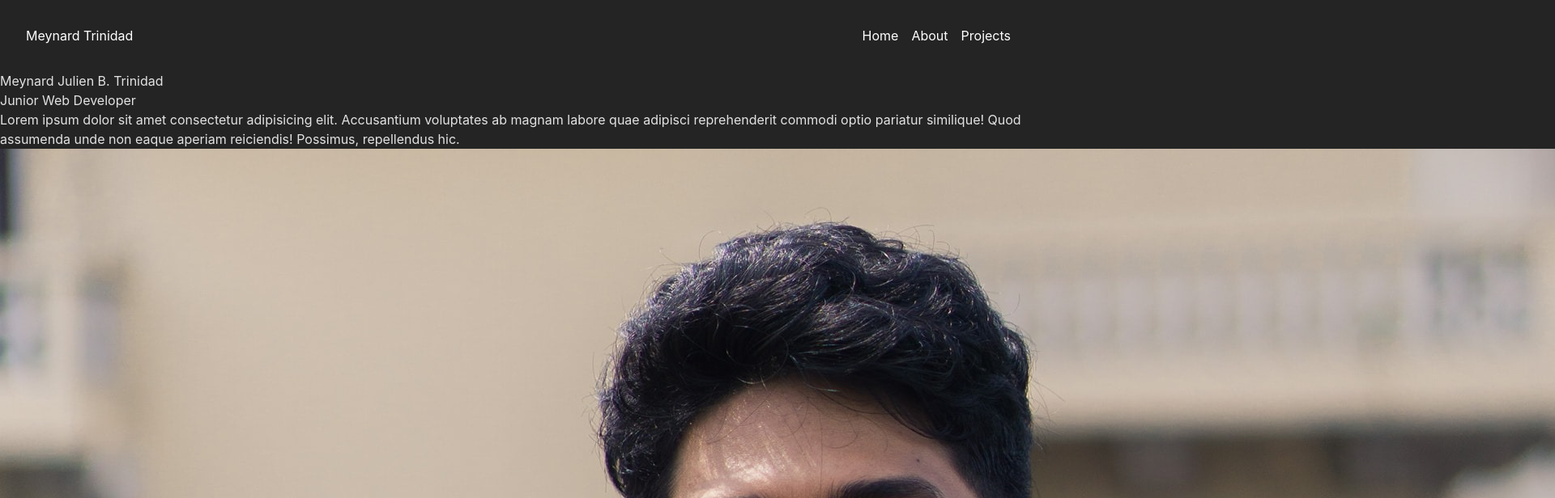
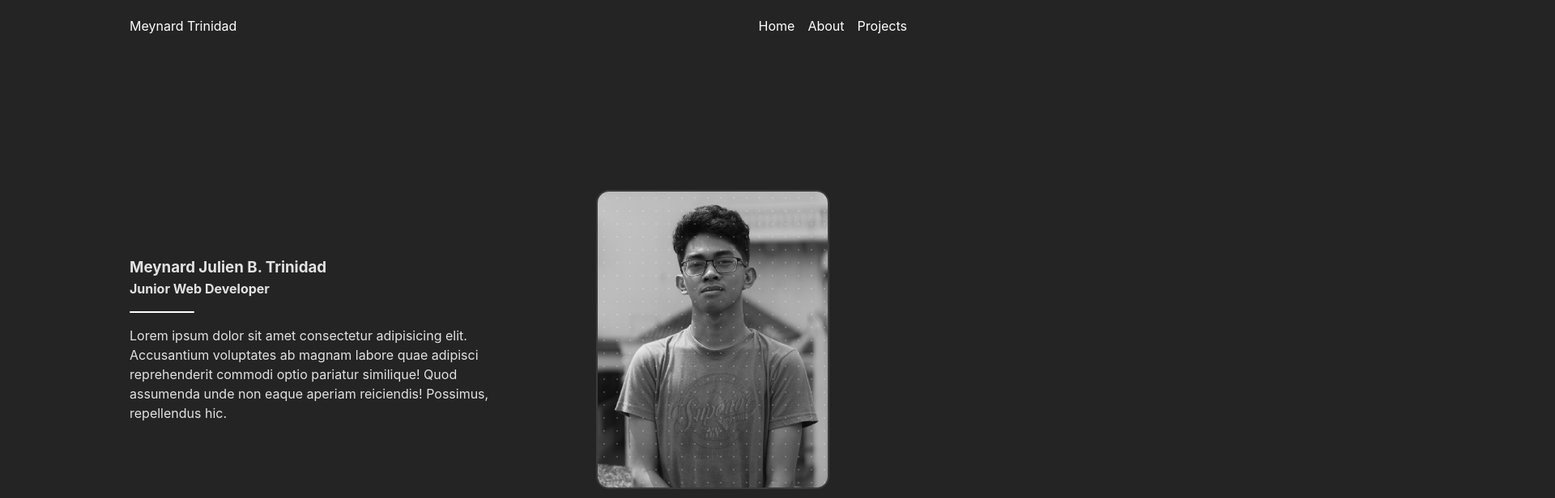
Before and after one commit to polaski0/portfolio, a React (Vite) app: page / in a window 1280 px wide. Shown: the top 616 px of the page at 81% size, 1920 px wide, since content can reach past the window. Built offline with nearby package versions, Linux system fonts and the light colour scheme.

Commit message:
Added home page

```diff
--- a/src/App.jsx
+++ b/src/App.jsx
@@ -27,6 +27,10 @@ function App() {
 
       <Home />
 
+      <About />
+
+      <Projects />
+
     </div>
   )
 };
--- a/src/assets/css/Home.css
+++ b/src/assets/css/Home.css
@@ -0,0 +1,65 @@
+.hero {
+    display: flex;
+    flex-direction: row;
+}
+
+.left,
+.right {
+    display: flex;
+    flex-direction: column;
+    justify-content: center;
+    align-items: center;
+    width: 50%;
+    height: 85vh;
+}
+
+.left {
+    align-items: start;
+    gap: 1rem;
+}
+
+.left>.divider {
+    width: 5rem;
+    height: 0.1rem;
+    border-radius: 5rem;
+    background: #ffffff;
+}
+
+.right {
+    position: relative;
+}
+
+.card {
+    position: relative;
+    width: 18rem;
+    aspect-ratio: 1.4/1.8;
+    border: 2px solid #3b3b3b;
+    border-radius: 1rem;
+    overflow: hidden;
+}
+
+.card>.card-overlay {
+    position: absolute;
+    width: 100%;
+    height: 100%;
+    background: radial-gradient(rgba(255, 255, 255, 0.2) 8%,
+            transparent 8%);
+    background-size: 1rem 1rem;
+    z-index: 1;
+}
+
+.card>.card-image {
+    top: 0;
+    left: 0;
+    position: absolute;
+    width: 100%;
+    height: 100%;
+    object-fit: cover;
+    filter: grayscale(1);
+}
+
+/* .card > .card-image {
+    aspect-ratio: 1/2;
+    width: 20rem;
+    object-fit: cover;
+} */
--- a/src/assets/css/Navbar.css
+++ b/src/assets/css/Navbar.css
@@ -2,7 +2,8 @@
     display: flex;
     flex-direction: row;
     justify-content: space-between;
-    padding: 2rem;
+    padding: 1.25rem 0;
+    height: 10vh;
 }
 
 .navlinks {
--- a/src/index.css
+++ b/src/index.css
@@ -22,6 +22,7 @@
 
 body {
   background-color: #242424;
+  padding: 0 10rem;
 }
 
 a {
--- a/src/pages/Home.jsx
+++ b/src/pages/Home.jsx
@@ -5,13 +5,19 @@ function Home() {
     return (
         <section className="hero">
             <div className="left">
-                <p>Meynard Julien B. Trinidad</p>
-                <p>Junior Web Developer</p>
-                <p>Lorem ipsum dolor sit amet consectetur adipisicing elit. Accusantium voluptates ab magnam labore quae adipisci reprehenderit commodi optio pariatur similique! Quod assumenda unde non eaque aperiam reiciendis! Possimus, repellendus hic.</p>
+                <div>
+                    <h3>Meynard Julien B. Trinidad</h3>
+                    <h4>Junior Web Developer</h4>
+                </div>
+                <div className='divider'></div>
+                <div>
+                    <p>Lorem ipsum dolor sit amet consectetur adipisicing elit. Accusantium voluptates ab magnam labore quae adipisci reprehenderit commodi optio pariatur similique! Quod assumenda unde non eaque aperiam reiciendis! Possimus, repellendus hic.</p>
+                </div>
             </div>
             <div className="right">
                 <div className="card">
-                    <img src="images/Profile.jpg" alt="Meynard Julien" />
+                    <div className='card-overlay'></div>
+                    <img className='card-image' src="images/Profile.jpg" alt="Meynard Julien" />
                 </div>
             </div>
         </section>
```
